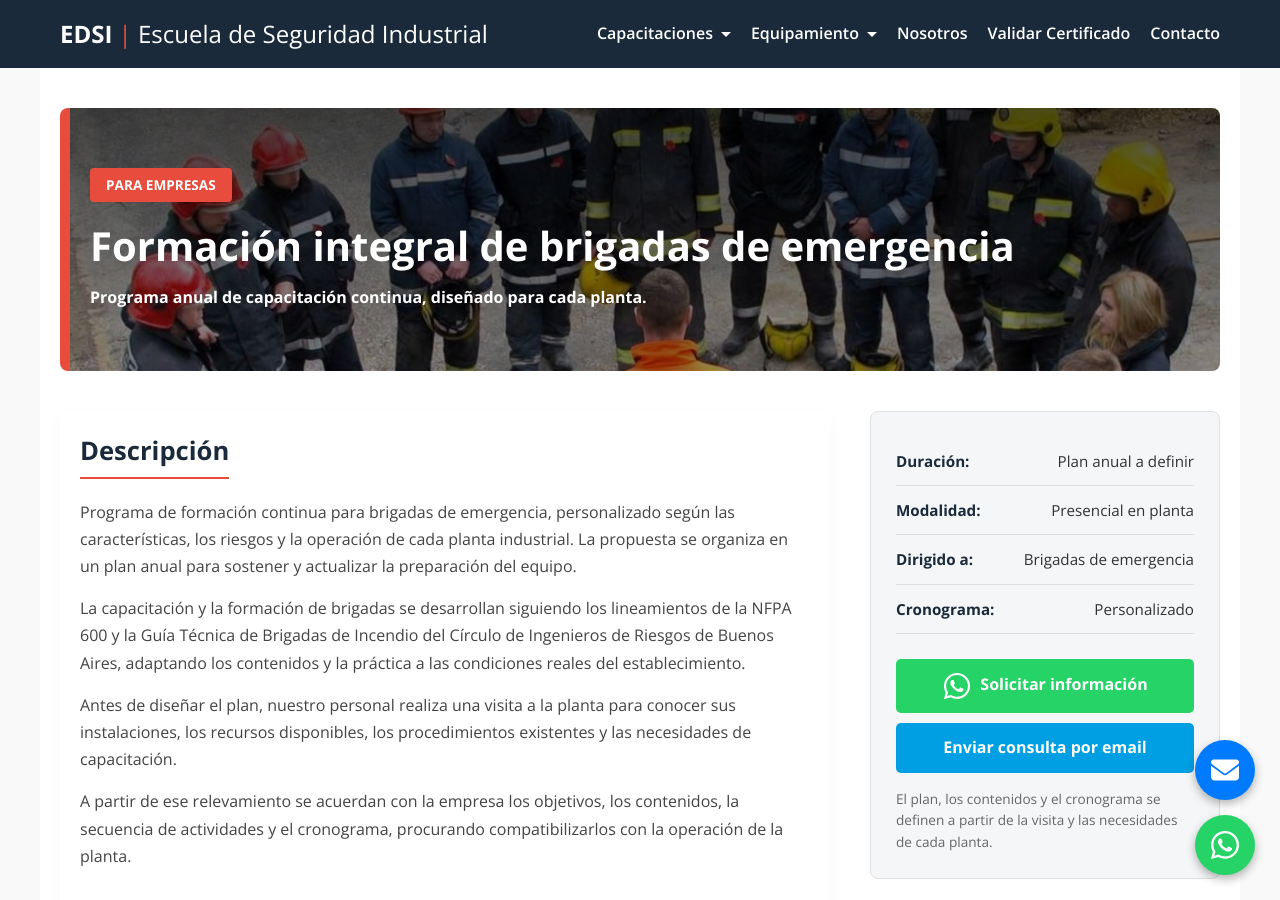
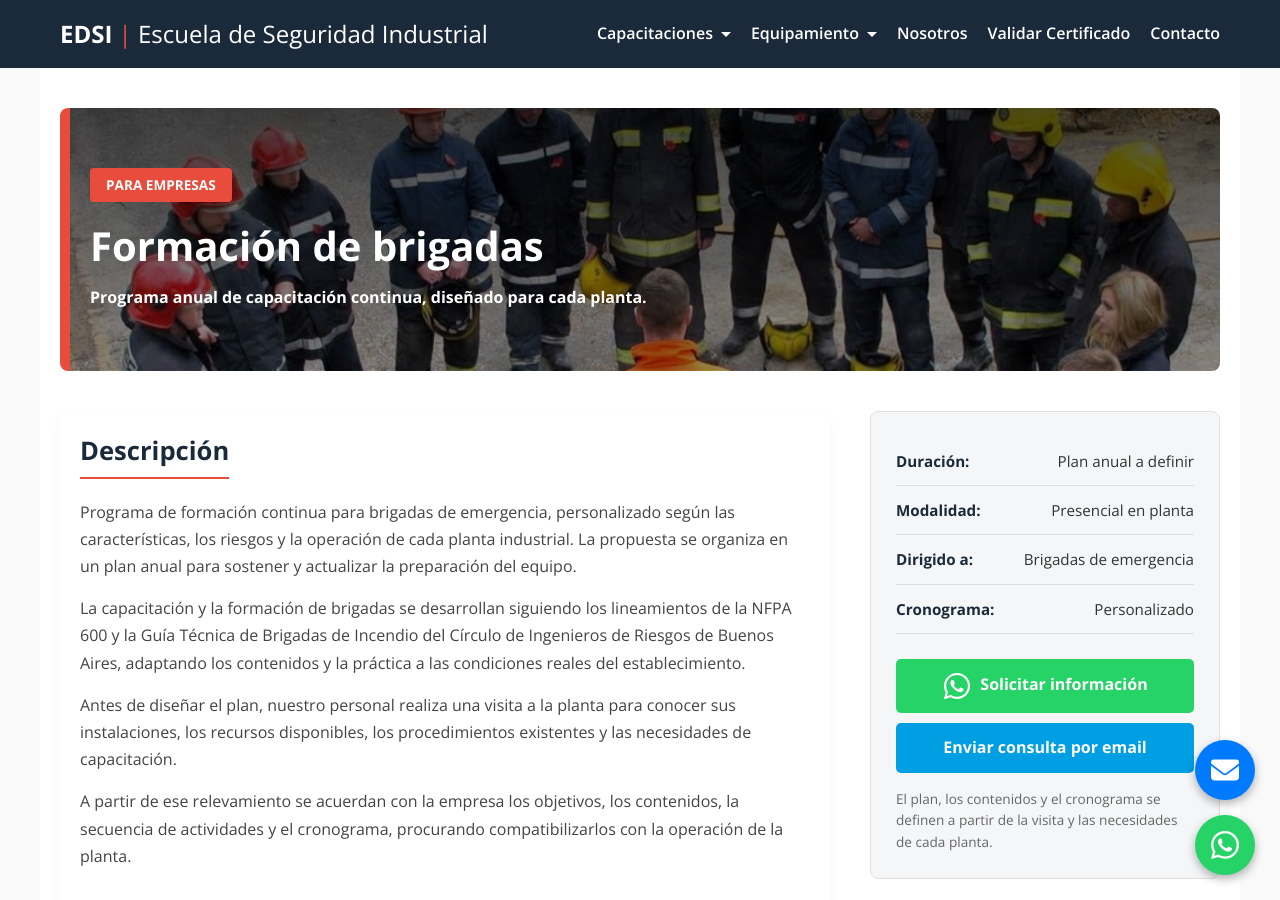
Before and after one commit to martov1/EDSI-nuevo-sitio, a Jekyll site: the page built from empresas/formacion-integral-brigadas.html, in a window 1280 px wide and 900 px high. Built offline with Jekyll 4.4.1, drawn with Linux system fonts in a browser that asks for light colours.

Commit message:
achico texto

```diff
--- a/empresas/formacion-integral-brigadas.html
+++ b/empresas/formacion-integral-brigadas.html
@@ -13,7 +13,7 @@ redirect_from:
 <main class="course-page container">
   <div class="hero-course hero-course-combate">
     <span class="tag-corporativo">Para Empresas</span>
-    <h1>Formación integral de brigadas de emergencia</h1>
+    <h1>Formación de brigadas</h1>
     <p>
       <b>Programa anual de capacitación continua, diseñado para cada planta.</b>
     </p>
```
